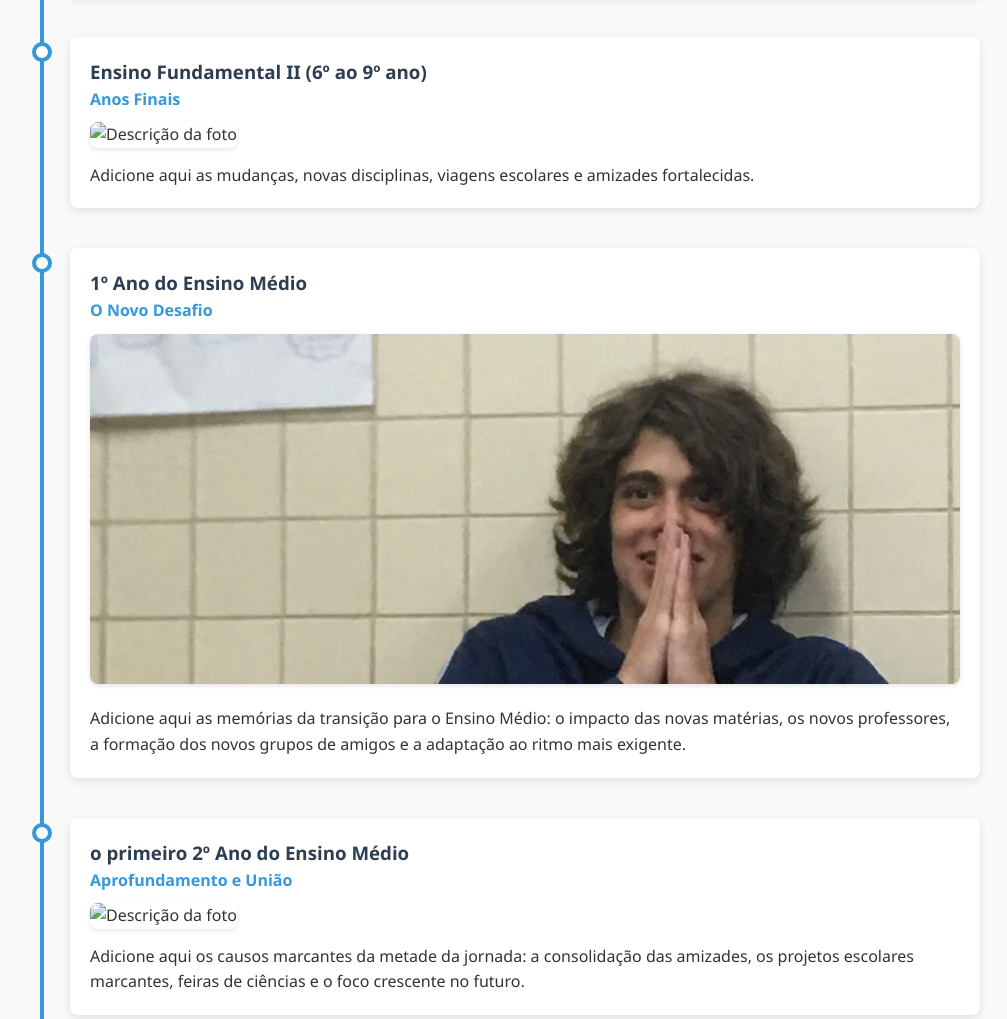
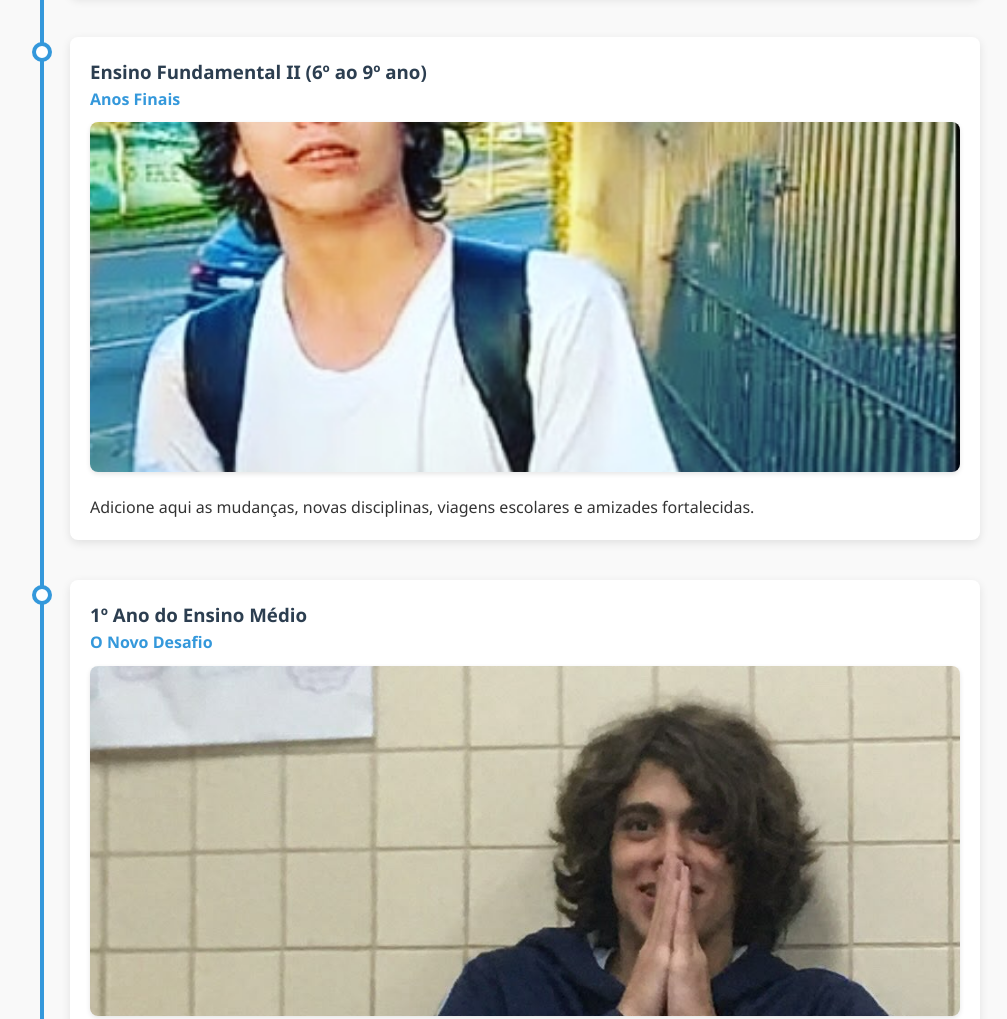
Before and after one commit to ArthurN-RDB/fim, a plain HTML site: page index.html in a window 1280 px wide. Shown: the part 1306-2325 px from the top of the page, without its empty margins (140-1147 px from the left). Drawn offline with Linux system fonts and the light colour scheme.

Commit message:
coreção

```diff
--- a/index.html
+++ b/index.html
@@ -53,7 +53,7 @@
                     <div class="timeline-content">
                         <h3>Ensino Fundamental II (6º ao 9º ano)</h3>
                         <p class="date">Anos Finais</p>
-                      <img src="/workspaces/fim/IMG_20220504_232056_556.jpg" alt="Descrição da foto" class="foto-memoria">
+                      <img src="IMG_20220504_232056_556.jpg" alt="Descrição da foto" class="foto-memoria">
                         <p>Adicione aqui as mudanças, novas disciplinas, viagens escolares e amizades fortalecidas.</p>
                     </div>
                 </div>
@@ -73,7 +73,7 @@
     <div class="timeline-content">
         <h3>o primeiro 2º Ano do Ensino Médio</h3>
         <p class="date">Aprofundamento e União</p>
-       <img src="/workspaces/fim/WhatsApp Image 2026-11-15 at 8.06.55 PM.jpeg" alt="Descrição da foto" class="foto-memoria">
+       <img src="WhatsApp Image 2026-11-15 at 8.06.55 PM.jpeg" alt="Descrição da foto" class="foto-memoria">
         <p>Adicione aqui os causos marcantes da metade da jornada: a consolidação das amizades, os projetos escolares marcantes, feiras de ciências e o foco crescente no futuro.</p>
     </div>
 </div>
```
